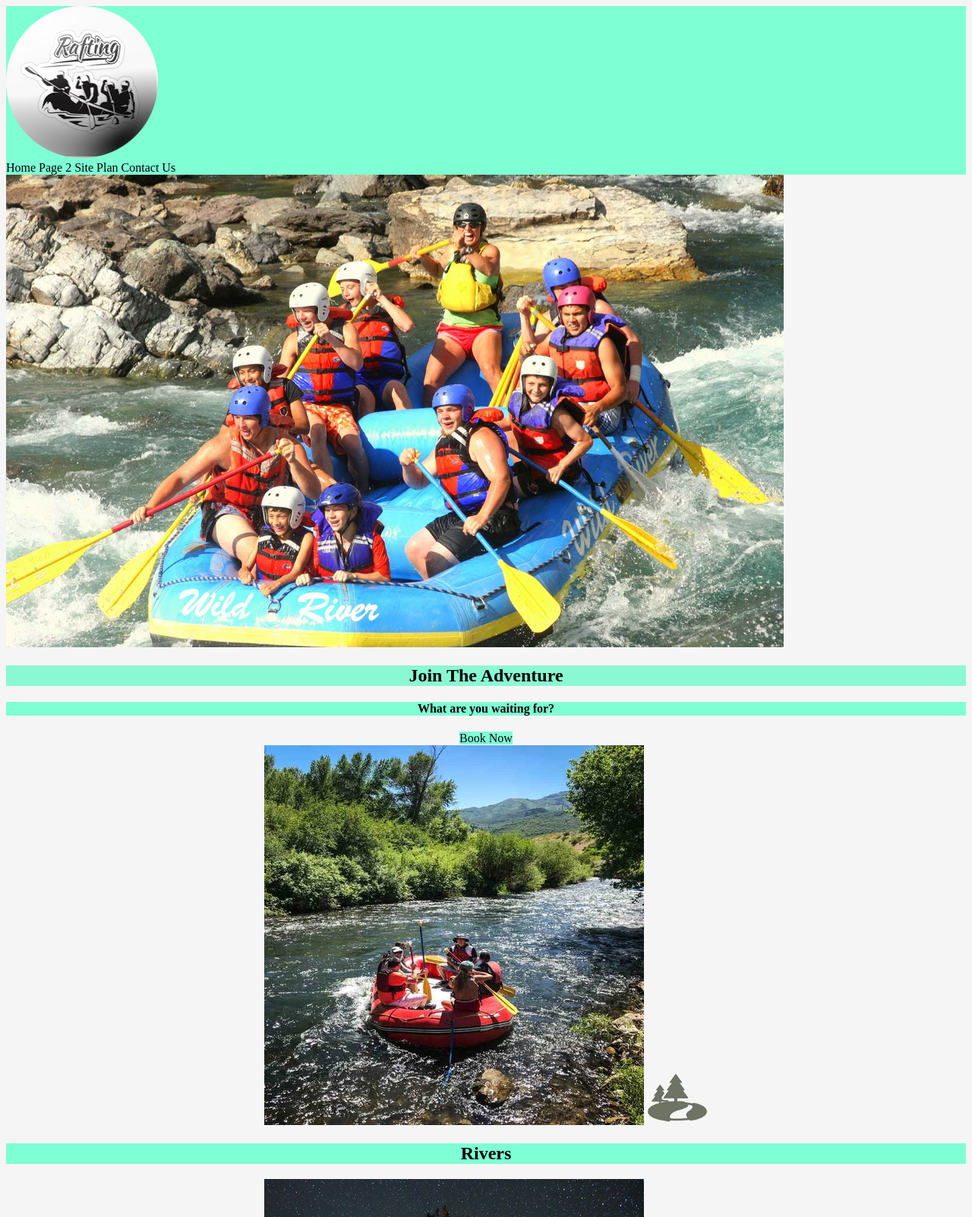
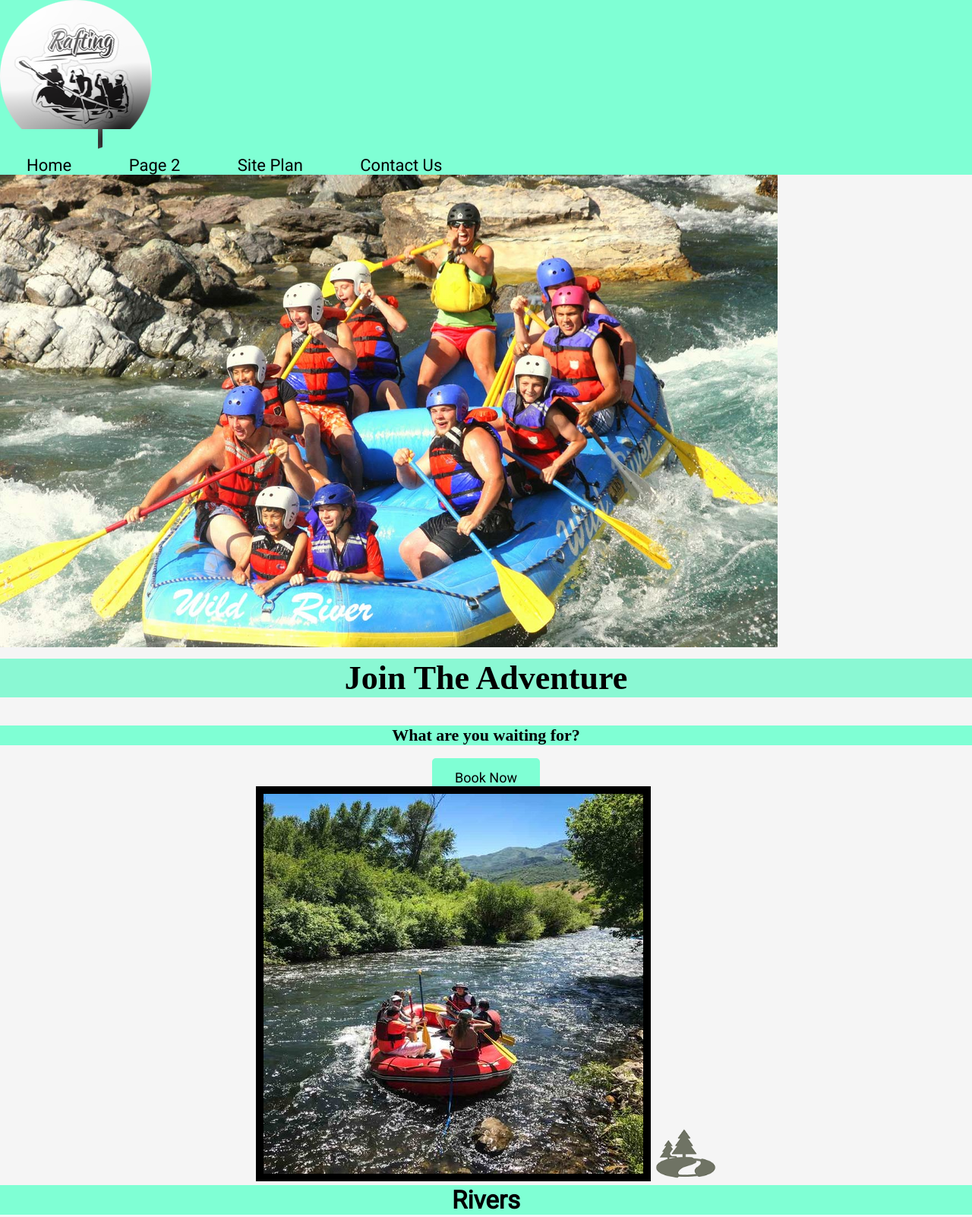
Before and after one commit to mexiflores/wdd130, a plain HTML site: page wwr/index.html in a window 1280 px wide. Shown: the top 1602 px of the page at 76% size. Drawn offline with Linux system fonts and the light colour scheme; a web font is replaced by a local one.

Commit message:
Added borders, and font styles

```diff
--- a/week1-html_practice/styles/styles.css
+++ b/week1-html_practice/styles/styles.css
@@ -1,5 +1,6 @@
 h1 {
   text-align: center;
+  margin: 50px 0;
 }
 
 h2 {
@@ -20,12 +21,16 @@ nav {
 /* Navigation backgroun color and spacing*/
 nav, footer {
   background-color: steelblue;
-  padding: 10px;
+  color: white;
+  padding: 25px;
+
 }
 
 a {
+
   color: white;
-  margin: 40px;
+  padding: 25px;
+
 }
 
 h1 {
@@ -45,7 +50,8 @@ footer {
 
 footer p {
   font-size: 20px;
-  margin: 20px auto;
+
+  padding: 25px;
 }
 
 img {
@@ -75,3 +81,8 @@ footer {
 a:hover {
   background-color: white;
   color: steelblue;
+}
+
+body {
+  margin: 0
+}
--- a/wwr/styles/style.css
+++ b/wwr/styles/style.css
@@ -1,3 +1,16 @@
+@import url('https://fonts.googleapis.com/css2?family=Roboto&family=Water+Brush&display=swap');
+:root {
+  --heading-font: "Water Brush";
+  --paragraph-font: Roboto, Helvetica, sans-serif;
+}
+
+.home-title {
+  font-family: var(--heading-font);
+  font-size: 2em;
+  margin-top: 10px;
+}
+
+
 div{
   max-width: 1600px;
   margin: 0 auto;
@@ -7,17 +20,22 @@ div{
 nav a{
   text-align: center;
   text-decoration: none;
+  padding: 35px;
 }
 
 
 #hero-msg h1, #hero-msg h4{
   text-align: center;
+  font-family: var(--heading-font);
 
 }
+
 .button-box{
   text-align: center;
 }
+
 main section{
+
   text-align: center;
 }
 
@@ -26,10 +44,14 @@ main section{
 }
 
 body {
-
-   background-color: whitesmoke ;
+  font-family: var(--paragraph-font);
+  font-size: 22px;
+  margin: 0;
+  padding: 0;
+  background-color: whitesmoke ;
 }
 header {
+
   background-color: aquamarine;
 }
 nav a:hover {
@@ -38,16 +60,31 @@ nav a:hover {
 .book, .join{
   background-color: rgb(158, 204, 245);
   text-decoration: none;
+  font-size: 18px;
+  padding: 15px 30px;
+  margin-top: 50px;
+  border-radius: 5px;
 }
+
+.rivers-card, .camping-card, .rapids-card {
+  margin: 200px 0;
+}
+
+
 .book:hover, .join:hover{
   background-color: aliceblue;
 }
 #background
 .msg{
+  line-height: 1.5em;
+  font-size: .8em;
+  font-family: var(--paragraph-font);
   background-color: aquamarine;
+  padding: 35px;
 }
 footer{
   background-color: rgb(138, 248, 211);
+  margin-top: 200px;
 
 }
 
@@ -75,14 +112,17 @@ h4{
 
 
 h2 {
+  margin: 0;
   background-color: aquamarine;
   color: black;
 }
 
 
 p {
+  font-size: .8em;
   background-color: aquamarine;
   color: black;
+  padding-bottom: 15px;
 }
 
 
@@ -95,13 +135,30 @@ footer a {
   background-color: aquamarine;
   color:black;
   text-decoration: none;
+  padding: 25px 50px;
 
 }
 footer a:hover {
   text-decoration: underline;
   background-color: whitesmoke;
 }
+footer .social img{
+  padding-top: 15px;
+}
 
+.card-img {
+  border: 10px solid black;
+
+}
+
+main section img {
+  box-sizing: border-box;
+}
+
+#logo_link {
+  padding-top: 5px;
+}
 .icon {
   width: 80px;
+  padding-top: 10px;
 }
```
Also changed, not shown: week5/w05challenge.html (added, +26 -0 lines), week5/images/rsz_w05_ice_image_person.png (added), week5/images/w05_circles.jpg (added), week5/images/w05_ice_image_desk.jpg (added), week5/images/w05_ice_image_graphic.png (added), week5/images/w05_ice_image_person.jpg (added), week5/styles/styles.css (added).
